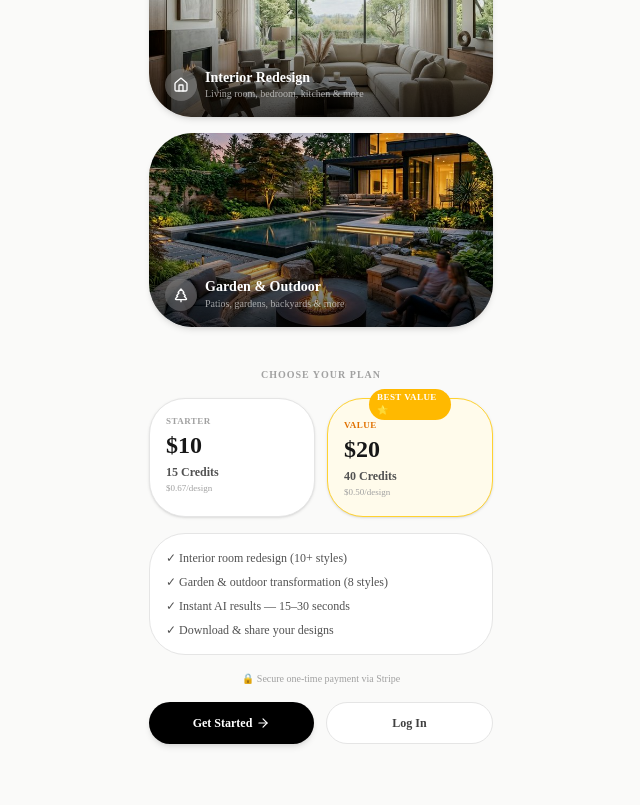
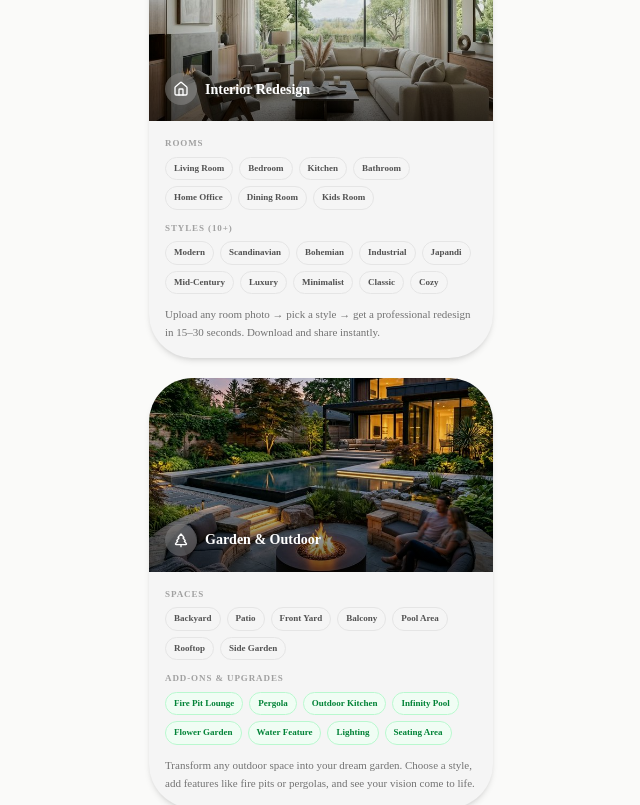
Before and after one commit to dreammakersstudio24-hub/dream-makers-studio, a Next.js app: page /app in a window 1280 px wide. Shown: the part 1340-2145 px from the top of the page, without its empty margins (319-959 px from the left). Built offline with nearby package versions, Linux system fonts and the light colour scheme; no server answers.

Commit message:
Sales page: from  CTA + detailed Interior/Garden feature cards

```diff
--- a/src/app/app/page.tsx
+++ b/src/app/app/page.tsx
@@ -45,7 +45,7 @@ export default async function AppSalesPage() {
             href="/login?mode=signup&next=/app/dashboard"
             className="flex-1 flex items-center justify-center gap-1 bg-black text-white py-3 rounded-2xl text-xs font-bold hover:bg-neutral-800 active:scale-95 transition-all shadow-md"
           >
-            Get Started · $20 <ArrowRight className="w-3.5 h-3.5" />
+            Get Started · from $10 <ArrowRight className="w-3.5 h-3.5" />
           </Link>
           <Link
             href="/login?next=/app/dashboard"
@@ -58,7 +58,7 @@ export default async function AppSalesPage() {
         {/* Price + Trust hint */}
         <div className="flex items-center justify-center gap-2 text-xs font-semibold text-neutral-600 mb-8">
           <span>🔒</span>
-          <span>40 designs for $20 · One-time · Secure via <span className="font-black text-neutral-800">Stripe</span></span>
+          <span>from $10 · 15–40 AI designs · One-time · Secure via <span className="font-black text-neutral-800">Stripe</span></span>
         </div>
         {/* Interactive Before/After Garden Slider */}
         <div className="w-full max-w-xs">
@@ -95,36 +95,72 @@ export default async function AppSalesPage() {
       </section>
 
       {/* ── WORKS FOR ─────────────────────────── */}
-      <section className="px-5 pb-10 max-w-sm mx-auto space-y-4">
-        <h2 className="text-center text-xs font-black uppercase tracking-widest text-neutral-400 mb-4">What you can redesign</h2>
+      <section className="px-5 pb-10 max-w-sm mx-auto space-y-5">
+        <h2 className="text-center text-xs font-black uppercase tracking-widest text-neutral-400">What you can redesign</h2>
 
         {/* Interior Card */}
-        <div className="relative rounded-3xl overflow-hidden shadow-md aspect-[16/9] bg-neutral-200">
+        <div className="rounded-3xl overflow-hidden shadow-md bg-neutral-100">
+          <div className="relative aspect-[16/9] bg-neutral-200">
             <img src="/dashboard-interior.png" alt="Interior redesign" className="absolute inset-0 w-full h-full object-cover" />
-          <div className="absolute inset-0 bg-gradient-to-t from-black/70 via-black/10 to-transparent" />
+            <div className="absolute inset-0 bg-gradient-to-t from-black/60 via-black/10 to-transparent" />
             <div className="absolute bottom-0 left-0 p-4 flex items-center gap-2">
               <div className="w-8 h-8 bg-white/20 backdrop-blur rounded-xl flex items-center justify-center">
                 <Home className="w-4 h-4 text-white" />
               </div>
+              <p className="text-white font-black text-sm leading-tight">Interior Redesign</p>
+            </div>
+          </div>
+          <div className="p-4 space-y-3">
             <div>
-              <p className="text-white font-black text-sm leading-tight">Interior Redesign</p>
-              <p className="text-white/60 text-[10px]">Living room, bedroom, kitchen & more</p>
+              <p className="text-[9px] font-black uppercase tracking-widest text-neutral-400 mb-1.5">Rooms</p>
+              <div className="flex flex-wrap gap-1.5">
+                {['Living Room','Bedroom','Kitchen','Bathroom','Home Office','Dining Room','Kids Room'].map(r => (
+                  <span key={r} className="bg-neutral-100 border border-neutral-200 text-neutral-600 text-[9px] font-bold px-2 py-1 rounded-full">{r}</span>
+                ))}
               </div>
+            </div>
+            <div>
+              <p className="text-[9px] font-black uppercase tracking-widest text-neutral-400 mb-1.5">Styles (10+)</p>
+              <div className="flex flex-wrap gap-1.5">
+                {['Modern','Scandinavian','Bohemian','Industrial','Japandi','Mid-Century','Luxury','Minimalist','Classic','Cozy'].map(s => (
+                  <span key={s} className="bg-neutral-100 border border-neutral-200 text-neutral-600 text-[9px] font-bold px-2 py-1 rounded-full">{s}</span>
+                ))}
+              </div>
+            </div>
+            <p className="text-[11px] text-neutral-500 leading-relaxed">Upload any room photo → pick a style → get a professional redesign in 15–30 seconds. Download and share instantly.</p>
           </div>
         </div>
 
         {/* Garden Card */}
-        <div className="relative rounded-3xl overflow-hidden shadow-md aspect-[16/9] bg-neutral-200">
+        <div className="rounded-3xl overflow-hidden shadow-md bg-neutral-100">
+          <div className="relative aspect-[16/9] bg-neutral-200">
             <img src="/dashboard-garden.png" alt="Garden redesign" className="absolute inset-0 w-full h-full object-cover" />
-          <div className="absolute inset-0 bg-gradient-to-t from-black/70 via-black/10 to-transparent" />
+            <div className="absolute inset-0 bg-gradient-to-t from-black/60 via-black/10 to-transparent" />
             <div className="absolute bottom-0 left-0 p-4 flex items-center gap-2">
               <div className="w-8 h-8 bg-white/20 backdrop-blur rounded-xl flex items-center justify-center">
                 <TreePine className="w-4 h-4 text-white" />
               </div>
+              <p className="text-white font-black text-sm leading-tight">Garden & Outdoor</p>
+            </div>
+          </div>
+          <div className="p-4 space-y-3">
             <div>
-              <p className="text-white font-black text-sm leading-tight">Garden & Outdoor</p>
-              <p className="text-white/60 text-[10px]">Patios, gardens, backyards & more</p>
+              <p className="text-[9px] font-black uppercase tracking-widest text-neutral-400 mb-1.5">Spaces</p>
+              <div className="flex flex-wrap gap-1.5">
+                {['Backyard','Patio','Front Yard','Balcony','Pool Area','Rooftop','Side Garden'].map(r => (
+                  <span key={r} className="bg-neutral-100 border border-neutral-200 text-neutral-600 text-[9px] font-bold px-2 py-1 rounded-full">{r}</span>
+                ))}
               </div>
+            </div>
+            <div>
+              <p className="text-[9px] font-black uppercase tracking-widest text-neutral-400 mb-1.5">Add-ons & Upgrades</p>
+              <div className="flex flex-wrap gap-1.5">
+                {['Fire Pit Lounge','Pergola','Outdoor Kitchen','Infinity Pool','Flower Garden','Water Feature','Lighting','Seating Area'].map(s => (
+                  <span key={s} className="bg-green-50 border border-green-200 text-green-700 text-[9px] font-bold px-2 py-1 rounded-full">{s}</span>
+                ))}
+              </div>
+            </div>
+            <p className="text-[11px] text-neutral-500 leading-relaxed">Transform any outdoor space into your dream garden. Choose a style, add features like fire pits or pergolas, and see your vision come to life.</p>
           </div>
         </div>
       </section>
```
Lines whose indentation alone changed are shown as unchanged.
